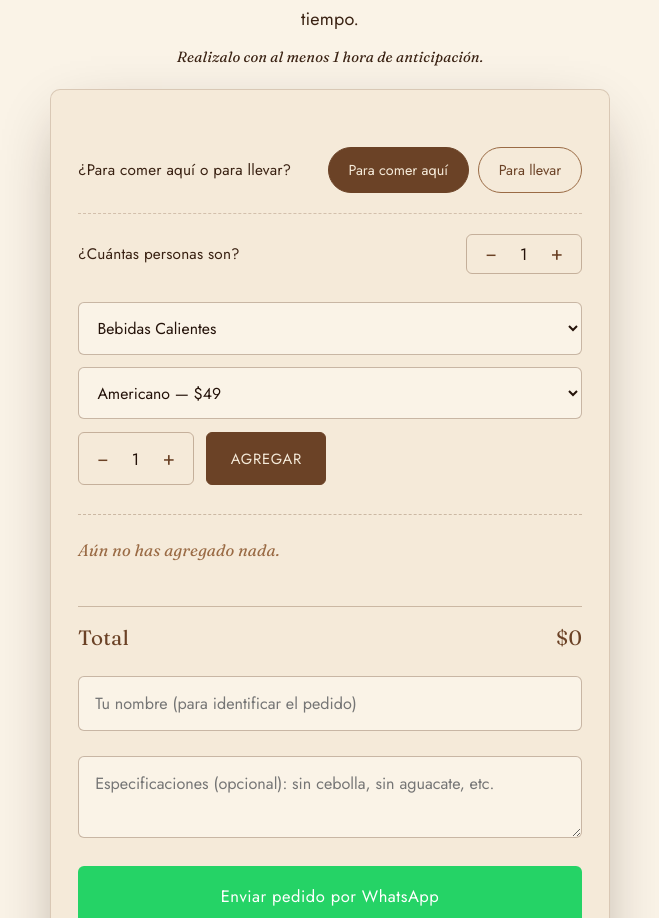
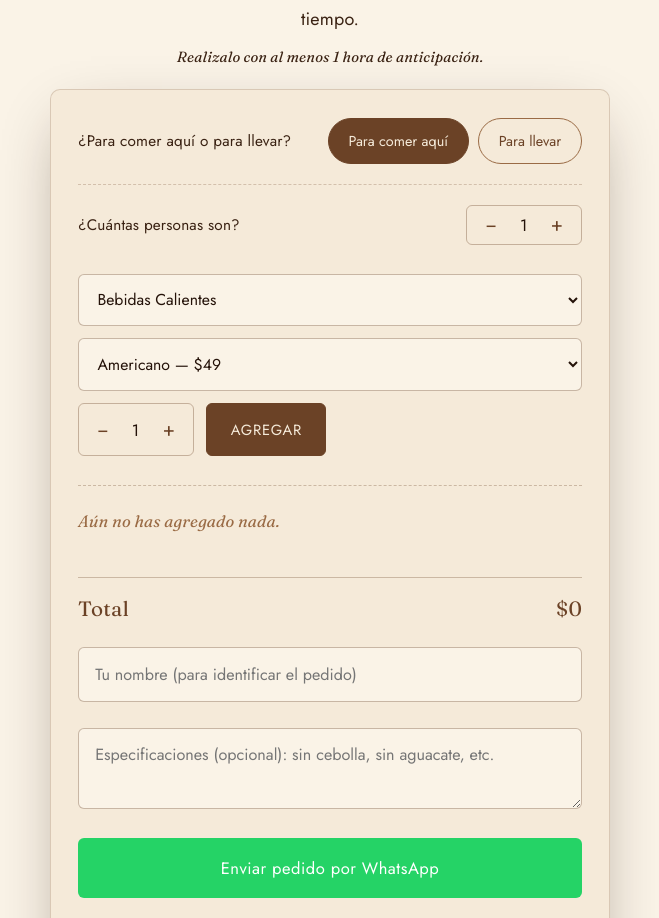
Before and after one commit to gdognzlzz/coffe-project, a React (Vite) app: page / in a window 1280 px wide. Shown: the part 5603-6521 px from the top of the page, without its empty margins (310-969 px from the left). Built offline with nearby package versions, Linux system fonts and the light colour scheme.

Commit message:
Remove order form top gap
Co-authored-by: Copilot <223556219+Copilot@users.noreply.github.com>

```diff
--- a/src/App.css
+++ b/src/App.css
@@ -1018,6 +1018,10 @@
   justify-content: space-between;
   flex-wrap: wrap;
   gap: 0.7rem;
+}
+
+.order-box > .order-eta:first-child {
+  margin-top: 0;
 }
 
 .order-eta > span {
```
